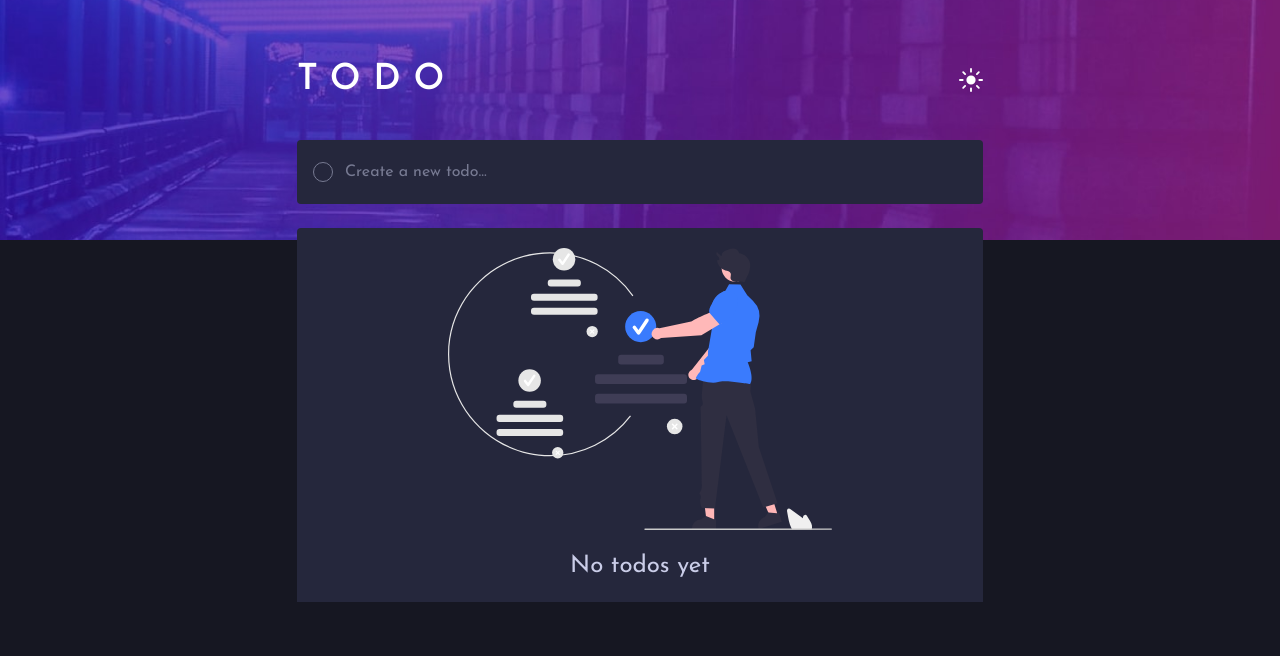
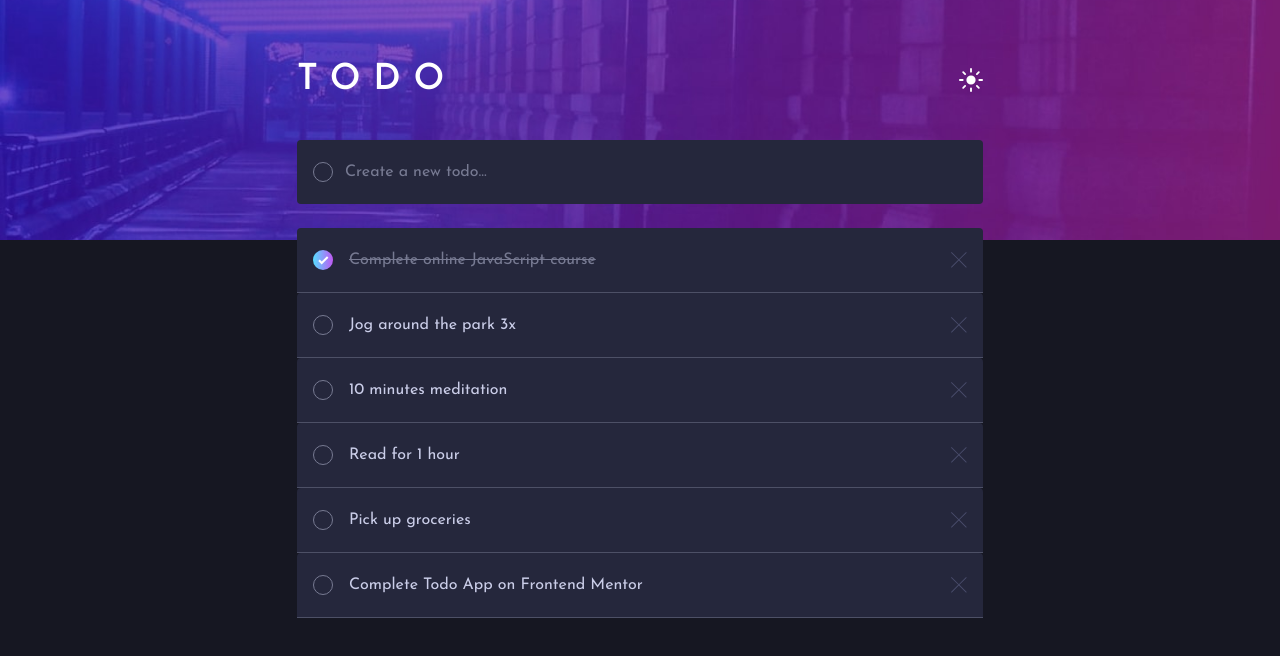
Before and after one commit to Rowada/todo-app-react, a React (Vite) app: page / in a window 1280 px wide. Shown: the top 656 px of the page. Built offline with nearby package versions, Linux system fonts and the light colour scheme.

Commit message:
feat: add default todos

```diff
--- a/src/store.js
+++ b/src/store.js
@@ -2,7 +2,22 @@ import { create } from "zustand";
 import { nanoid } from "nanoid";
 
 const useStore = create((set) => {
-  const initialTodos = JSON.parse(localStorage.getItem("todos")) || [];
+  const initialTodos = JSON.parse(localStorage.getItem("todos")) || [
+    {
+      text: "Complete online JavaScript course",
+      id: nanoid(),
+      isCompleted: true,
+    },
+    { text: "Jog around the park 3x", id: nanoid(), isCompleted: false },
+    { text: "10 minutes meditation", id: nanoid(), isCompleted: false },
+    { text: "Read for 1 hour", id: nanoid(), isCompleted: false },
+    { text: "Pick up groceries", id: nanoid(), isCompleted: false },
+    {
+      text: "Complete Todo App on Frontend Mentor",
+      id: nanoid(),
+      isCompleted: false,
+    },
+  ];
   const initialTheme = localStorage.getItem("theme") || "dark";
 
   return {
```
